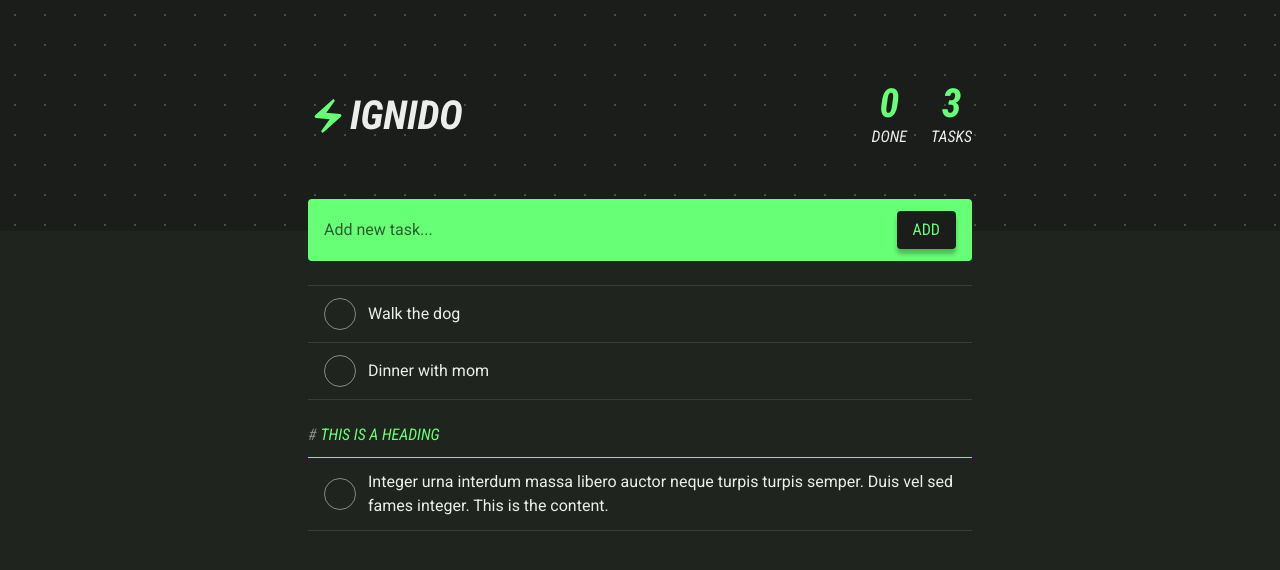
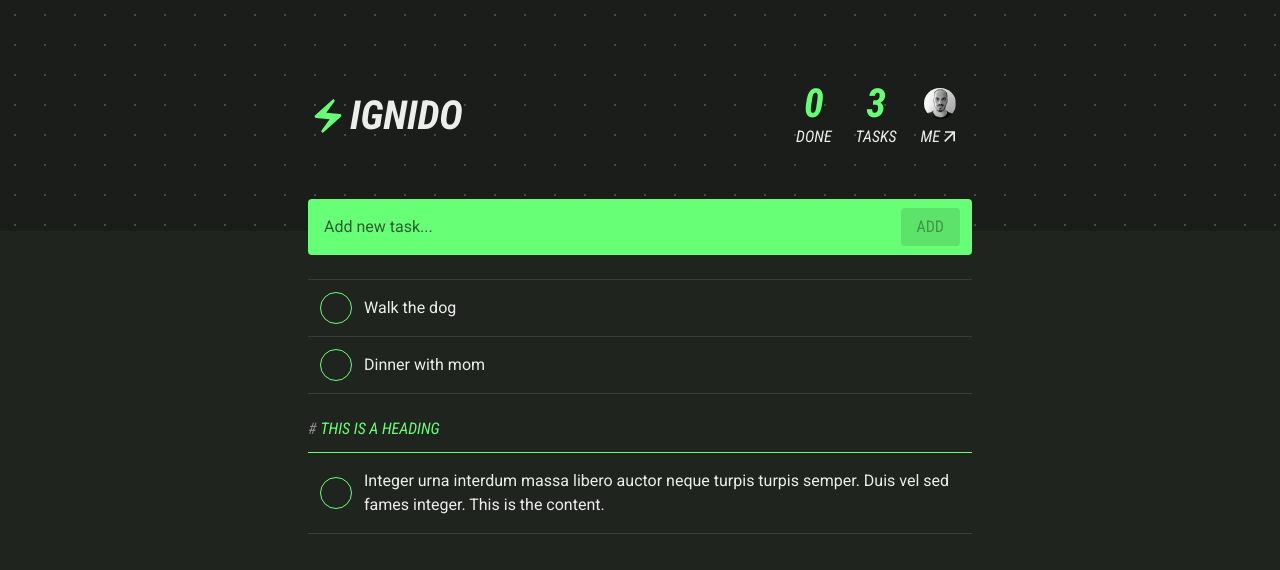
Before and after one commit to douglasF5/ignido-app, a React (Vite) app: page / in a window 1280 px wide. Shown: the top 570 px of the page. Built offline with nearby package versions, Linux system fonts and the light colour scheme.

Commit message:
feat: focus mode and polishments

```diff
--- a/src/App.tsx
+++ b/src/App.tsx
@@ -19,6 +19,7 @@ function App() {
     isConfettiRunning,
     addNewToDoItem
   } = useToDoContent();
+
   const [inputContent, setInputContent] = useState('');
   const [focusedItem, setFocusedItem] = useState<string | null>(null);
   const customMessage = {
@@ -69,6 +70,13 @@ function App() {
           <div className={s.statsWrapper}>
             <Stat label='Done' data={completeTasks} />
             <Stat label='Tasks' data={totalTasksCount} />
+            <a className={s.profileContainer} href="https://github.com/douglasF5" title="@douglasF5 on GitHub" target="_blank" rel="noreferrer">
+              <img className={s.profilePic} src="/douglas-ferreira-profile-pic.png" alt="@douglasF5" />
+              <div className={s.profileLabelWrapper}>
+                <h3 className={s.profileLabel}>Me</h3>
+                <img src="/arrow-outward.svg" alt="@douglasF5" />
+              </div>
+            </a>
           </div>
         </div>
       </header>
@@ -84,6 +92,7 @@ function App() {
               onChange={(e) => setInputContent(e.target.value)}
             />
             <button
+              disabled={inputContent === ''}
               className={s.buttonAddTask}
               type="submit"
             >
--- a/src/components/Stat/styles.module.scss
+++ b/src/components/Stat/styles.module.scss
@@ -3,6 +3,7 @@
 
 .container {
   @include l.useFlex;
+  padding: 12px;
   gap: 2px;
 }
 
--- a/src/components/ToDoItem/styles.module.scss
+++ b/src/components/ToDoItem/styles.module.scss
@@ -6,10 +6,10 @@
   @include l.useFlex($direction: row, $align: center);
 
   gap: 12px;
-  padding: 12px 8px 12px 16px;
+  padding-left: 12px;
   border-bottom: 1px solid var(--c-outline);
 
-  & :is(p, span)::selection {
+  & ::selection {
     color: var(--c-surface);
     background-color: var(--c-primary);
   }
@@ -21,7 +21,10 @@
   }
 
   &.isFocused {
-    opacity: 1 !important;
+    position: relative;
+    background-color: var(--c-background);
+    opacity: 1;
+    z-index: 3;
   }
 }
 
@@ -38,12 +41,23 @@
 
 .taskTitle {
   flex-grow: 1;
+  padding: 16px 0 16px 0;
+
+  &:empty::before {
+    content: 'Untitled task';
+    color: var(--c-on-surface-low);
+  }
 }
 
 .headingTitle {
   @include t.useTitle;
   color: var(--c-primary);
   flex-grow: 1;
+
+  &:empty::before {
+    content: 'Untitled heading';
+    color: var(--c-on-surface-low);
+  }
 }
 
 .boxCheckbox {
@@ -52,7 +66,7 @@
   width: 32px;
   height: 32px;
   border-radius: 50%;
-  border: 1px solid var(--c-on-surface-low);
+  border: 1px solid var(--c-primary);
   background-color: transparent;
   cursor: pointer;
 
--- a/src/styles/_colors.module.scss
+++ b/src/styles/_colors.module.scss
@@ -8,6 +8,7 @@ $colors: (
   //SURFACE
   "background": #20241F,
   "surface": #1A1D19,
+  "surface-variant": #20241F,
   //ON SURFACE
   "on-surface": #ECEEEC,
   "on-surface-variant": #20241F,
--- a/src/styles/app.module.scss
+++ b/src/styles/app.module.scss
@@ -5,9 +5,11 @@
 
 .confettiWrapper {
   position: fixed;
-  transform: translate(-20px);
+  transform: translateY(-20px);
   left: 0;
   right: 0;
+  width: 100%;
+  height: 20px;
   pointer-events: none;
 }
 
@@ -16,6 +18,11 @@
   background-color: var(--c-surface);
   background-image: url('/public/dotted-bg.svg');
   background-attachment: fixed;
+
+  & ::selection {
+    color: var(--c-surface);
+    background-color: var(--c-primary);
+  }
 }
 
 .headerContentContainer {
@@ -37,20 +44,50 @@
 }
 
 .statsWrapper {
-  @include l.useFlex($direction: row);
-  gap: 24px;
+  @include l.useFlex($direction: row, $align: stretch);
+}
+
+.profileContainer {
+  @include l.useFlex($justify: space-between);
+  padding: 16px 12px 12px 12px;
+  text-decoration: none;
+  border-radius: 4px;
+  color: var(--c-on-surface);
+  gap: 2px;
+  transition: background-color 100ms ease-in;
+
+  @media (hover: hover) {
+    &:hover {
+      background-color: c.composeLayeredColor("surface", "on-surface");
+    }
+  }
+}
+
+.profilePic {
+  width: 32px;
+  border-radius: 50%;
+}
+
+.profileLabelWrapper {
+  @include l.useFlex($direction: row, $align: center);
+}
+
+.profileLabel {
+  @include t.useTitle;
 }
 
 .addNewTaskContainer {
   @include l.useFlex($direction: row, $justify: space-between);
+  padding-right: 12px;
   gap: 12px;
-  padding: 12px 16px;
   background-color: var(--c-primary);
   color: var(--c-on-primary);
   border-radius: 4px;
+  overflow: hidden;
 }
 
 .inputFieldAddtask {
+  padding: 16px 16px;
   border: none;
   background-color: transparent;
   flex-grow: 1;
@@ -84,17 +121,29 @@
   transition-timing-function: ease;
 
   @media (hover: hover) {
-    &:hover {
+    &:not([disabled]):hover {
       background-color: c.composeLayeredColor("surface", "primary", 2);
     }
   }
 
-  &:active {
+  &:disabled {
+    background-color: rgba(c.getColor('on-primary'), 0.12);
+    color: rgba(c.getColor('on-primary'), 0.38);
+    box-shadow: none;
+    cursor: not-allowed;
+  }
+
+  &:not([disabled]):active {
     box-shadow: 0px 0px 4px rgba(c.getColor('background'), 0.32);
   }
 
   &:focus-visible {
     outline: 1px solid var(--c-primary);
+  }
+
+  &::selection {
+    color: var(--c-primary);
+    background-color: var(--c-surface);
   }
 }
 
@@ -111,9 +160,17 @@
 }
 
 .tasksListWrapper {
+  position: relative;
   border-top: 1px solid var(--c-outline);
 }
 
-.tasksListWrapper.hasFocusWithin>*:not(.isFocused) {
-  opacity: 0.5;
+.tasksListWrapper.hasFocusWithin::before {
+  content: '';
+  position: absolute;
+  z-index: 1;
+  top: 0;
+  left: 0;
+  right: 0;
+  bottom: 0;
+  background-color: rgba(c.getColor('background'), 0.64);
 }
```
Also changed, not shown: public/arrow-outward.svg (added), public/douglas-ferreira-profile-pic.png (added).
